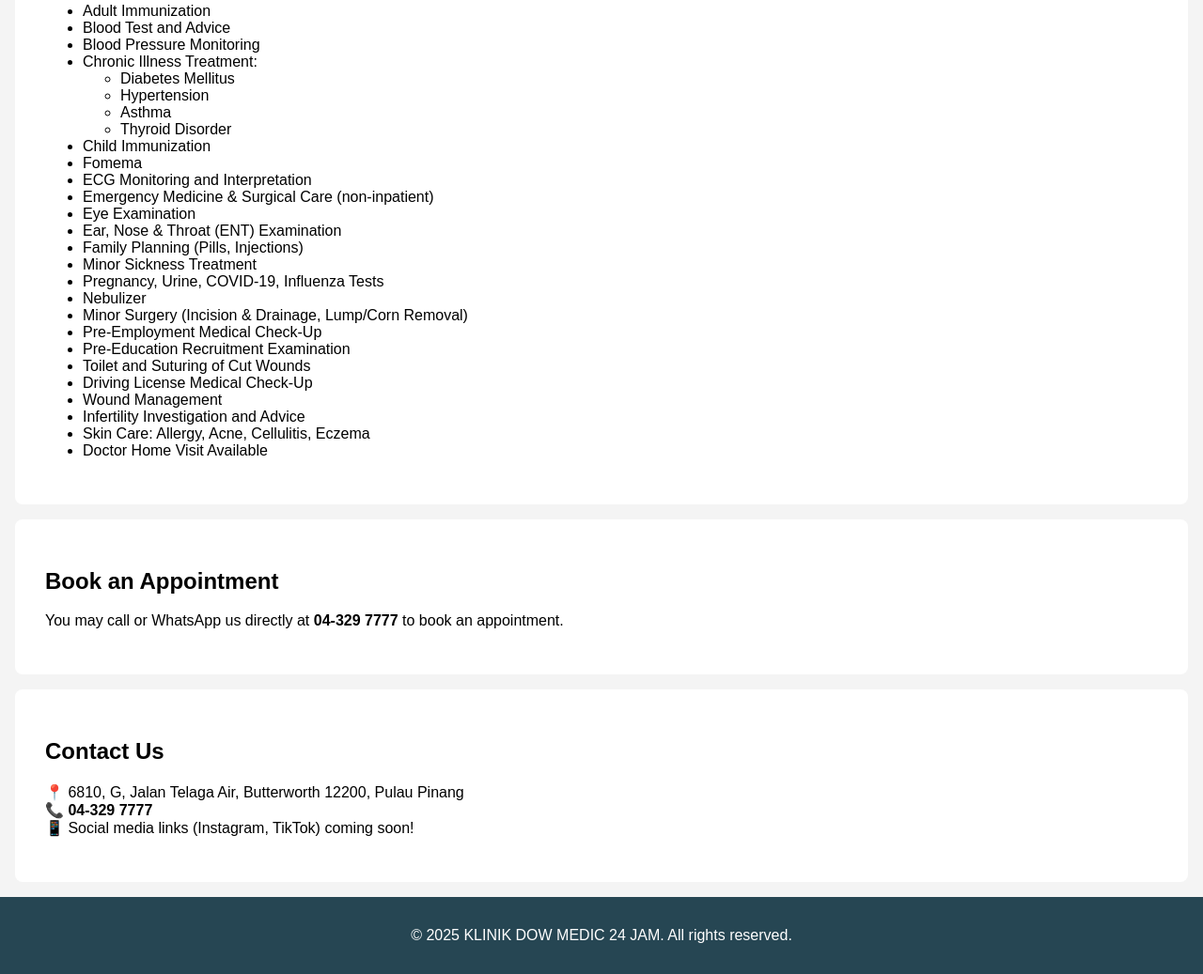
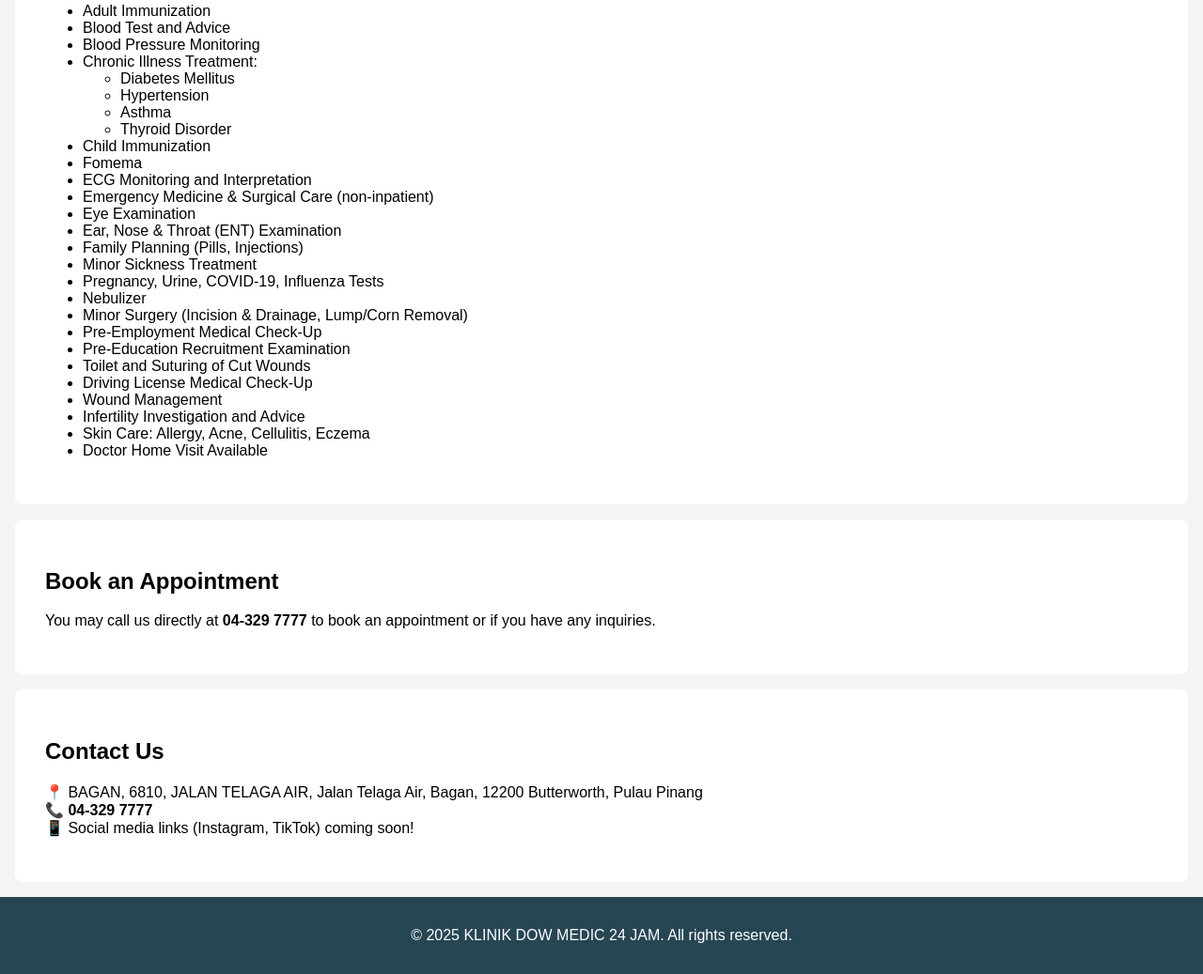
Before and after one commit to Shahmeenfarooqui/clinic-website, a plain HTML site: page index.html in a window 1280 px wide. Shown: the part 400-1437 px from the top of the page at 94% size. Drawn offline with Linux system fonts and the light colour scheme.

Commit message:
Add files via upload

```diff
--- a/index.html
+++ b/index.html
@@ -63,12 +63,12 @@
 
     <section id="booking">
         <h2>Book an Appointment</h2>
-        <p>You may call or WhatsApp us directly at <strong>04-329 7777</strong> to book an appointment.</p>
+        <p>You may call us directly at <strong>04-329 7777</strong> to book an appointment or if you have any inquiries.</p>
     </section>
 
     <section id="contact">
         <h2>Contact Us</h2>
-        <p>📍 6810, G, Jalan Telaga Air, Butterworth 12200, Pulau Pinang<br>
+        <p>📍 BAGAN, 6810, JALAN TELAGA AIR, Jalan Telaga Air, Bagan, 12200 Butterworth, Pulau Pinang<br>
            📞 <strong>04-329 7777</strong><br>
            📱 Social media links (Instagram, TikTok) coming soon!</p>
     </section>
```
